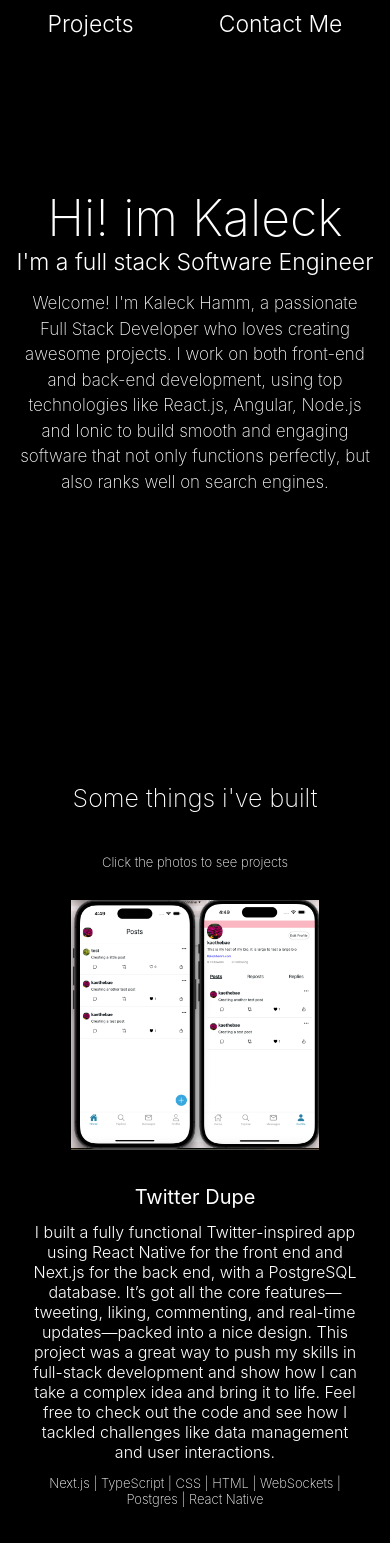
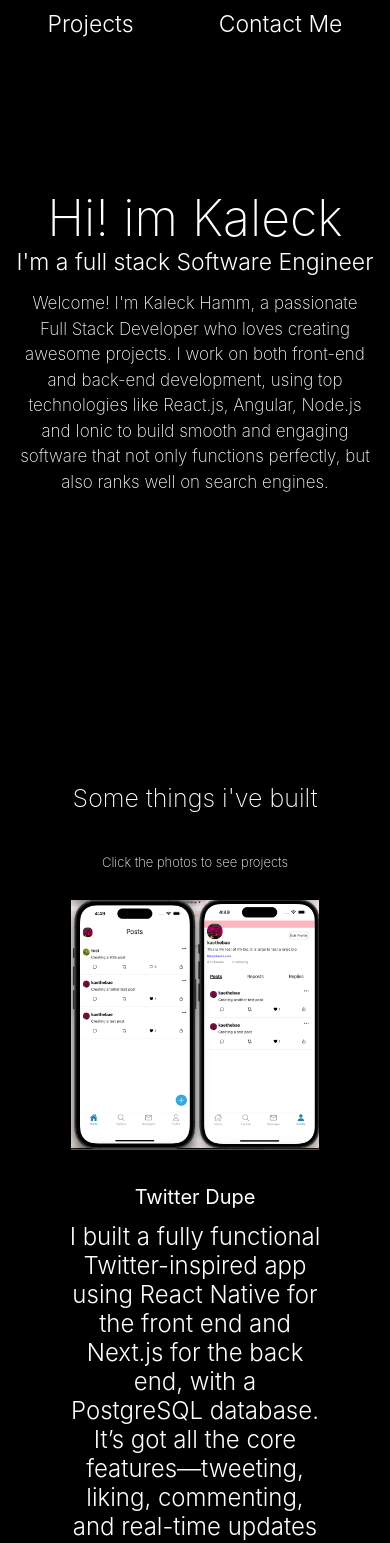
Before and after one commit to kaleckh/kaleckh.github.io, a React (Create React App) app: page / in a window 390 px wide. Shown: the top 1543 px of the page. Built offline with nearby package versions, Linux system fonts and the light colour scheme.

Commit message:
fixed some of the responsive issues

```diff
--- a/src/App.css
+++ b/src/App.css
@@ -439,7 +439,9 @@ a {
 
 .wholeScreen {
   height: 100%;
-  width: fit-content;
+  width: 100%;
+  max-width: 100vw;
+  overflow-x: hidden;
   scroll-behavior: smooth;
   color: white;
 }
@@ -822,7 +824,7 @@ li {
   }
 }
 
-@media (max-width: 600px) {
+@media (max-width: 1360px) {
   .title {
     padding: 8px;
     font-size: 20px;
@@ -920,9 +922,9 @@ li {
     width: 100%;
   }
   .paragraph {
-    width: 90%;
+    width: 70%;
     padding: 5px;
-    font-size: 16px;
+    font-size: 24px;
   }
   .workRightContainer {
     width: 100%;
--- a/src/App.js
+++ b/src/App.js
@@ -6,12 +6,12 @@ import Image from "./Image.js";
 import second from "./photos/second.png";
 import alien from "./photos/alien.png";
 import juke from "./photos/jukify.png";
-import photo1 from "./photos//photo1.webp";
-import photo2 from "./photos/photo2.webp";
-import photo3 from "./photos/photo3.webp";
-import photo4 from "./photos/photo4.webp";
-import photo5 from "./photos/photo5.webp";
-import photo6 from "./photos/photo6.webp";
+// import photo1 from "./photos//photo1.webp";
+// import photo2 from "./photos/photo2.webp";
+// import photo3 from "./photos/photo3.webp";
+// import photo4 from "./photos/photo4.webp";
+// import photo5 from "./photos/photo5.webp";
+// import photo6 from "./photos/photo6.webp";
 import usaToner from "./photos/messaging.png";
 import { useInView } from "react-intersection-observer";
 import firstProject from "./photos/copiers.webp";
@@ -81,6 +81,7 @@ function App() {
 
 
   return (
+    <div className="page">
       <div className="wholeScreen">
         <header className="header ">
           <div className="headerWords">Kaleck</div>
@@ -261,6 +262,7 @@ function App() {
             </div>
           </div>
         </div>
+
         <div className="sectionFive">
           <div id="skills" className="skills">
             Skills & Tools
@@ -368,6 +370,7 @@ function App() {
           </div>
         </div>
       </div>
+    </div>
   );
 }
 
```
Lines whose indentation alone changed are shown as unchanged.
